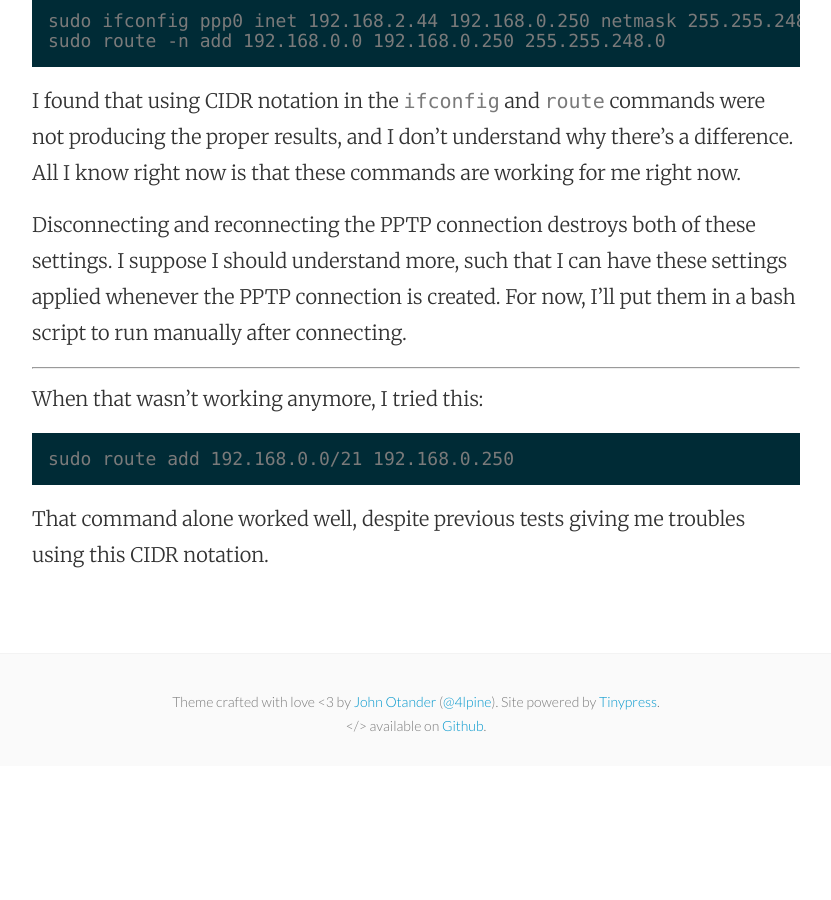
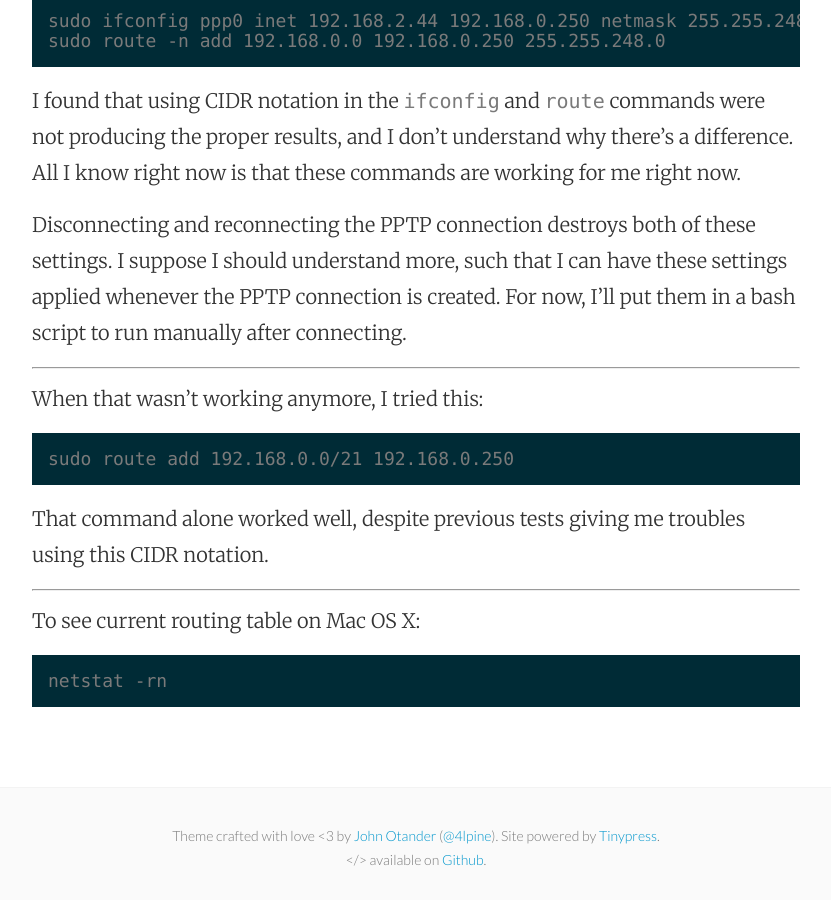
Before and after one commit to mattymaloney/mattymaloney.github.io, a Jekyll site: the page built from _posts/2016-03-25-office-vpn-routing.md, in a window 1280 px wide and 900 px high, scrolled down 1088 px. Shown: the whole window, without its empty margins (224-1055 px from the left). Built offline with Jekyll 4.4.1, drawn with Linux system fonts in a browser that asks for light colours; before the commit the page ends 1854 px from its top, so only the background shows below that.

Commit message:
Updated 2016-03-25-office-vpn-routing.md

````diff
--- a/_posts/2016-03-25-office-vpn-routing.md
+++ b/_posts/2016-03-25-office-vpn-routing.md
@@ -3,6 +3,7 @@ published: true
 layout: post
 title: Specifying Proper WUbnet and Routing for PPTP VPN Connection
 ---
+
 
 
 I've been enduring this problem where the office vpn (PPTP via Peplink with very old firmware) interface will only route properly to the /24 (255.255.255.0) network even though the real subnet is /21 (255.255.248.0).
@@ -29,3 +30,11 @@ sudo route add 192.168.0.0/21 192.168.0.250
 ```
 
 That command alone worked well, despite previous tests giving me troubles using this CIDR notation.
+
+---
+
+To see current routing table on Mac OS X:
+
+```
+netstat -rn
+```
````
